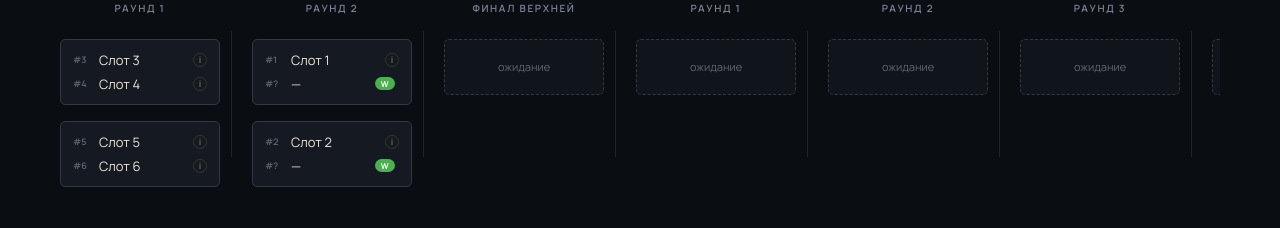
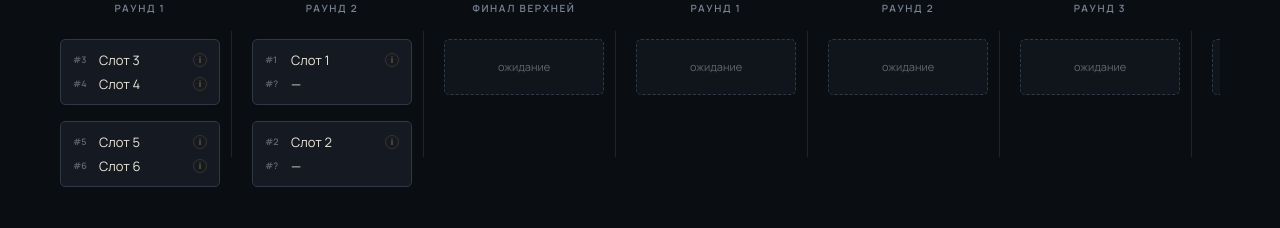
Before and after one commit to daubiii/Compass-arena, a website: page index.html in a window 1280 px wide. Shown: the part 1247-1475 px from the top of the page. Drawn offline with Linux system fonts and the light colour scheme; no server answers; a web font is replaced by a local one.

Commit message:
Update index.html

```diff
--- a/index.html
+++ b/index.html
@@ -1030,8 +1030,8 @@
         else if (m.winner === m.team2) { team2Classes += ' is-winner'; team1Classes += ' is-loser'; }
     }
 
-    var w1 = m.winner === m.team1 ? 'win' : (m.winner ? 'loss' : null);
-    var w2 = m.winner === m.team2 ? 'win' : (m.winner ? 'loss' : null);
+    var w1 = (m.winner && m.winner === m.team1) ? 'win' : (m.winner ? 'loss' : null);
+    var w2 = (m.winner && m.winner === m.team2) ? 'win' : (m.winner ? 'loss' : null);
 
     var classes = 'match';
     if (isLive) classes += ' is-live';
```
